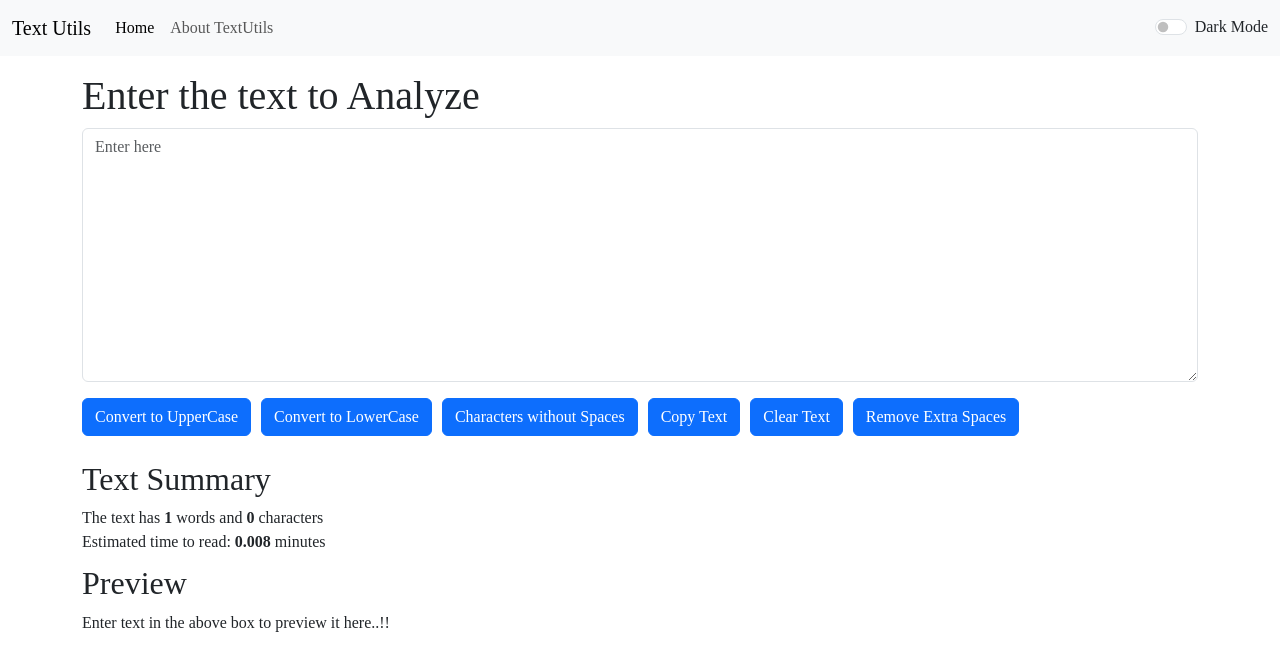
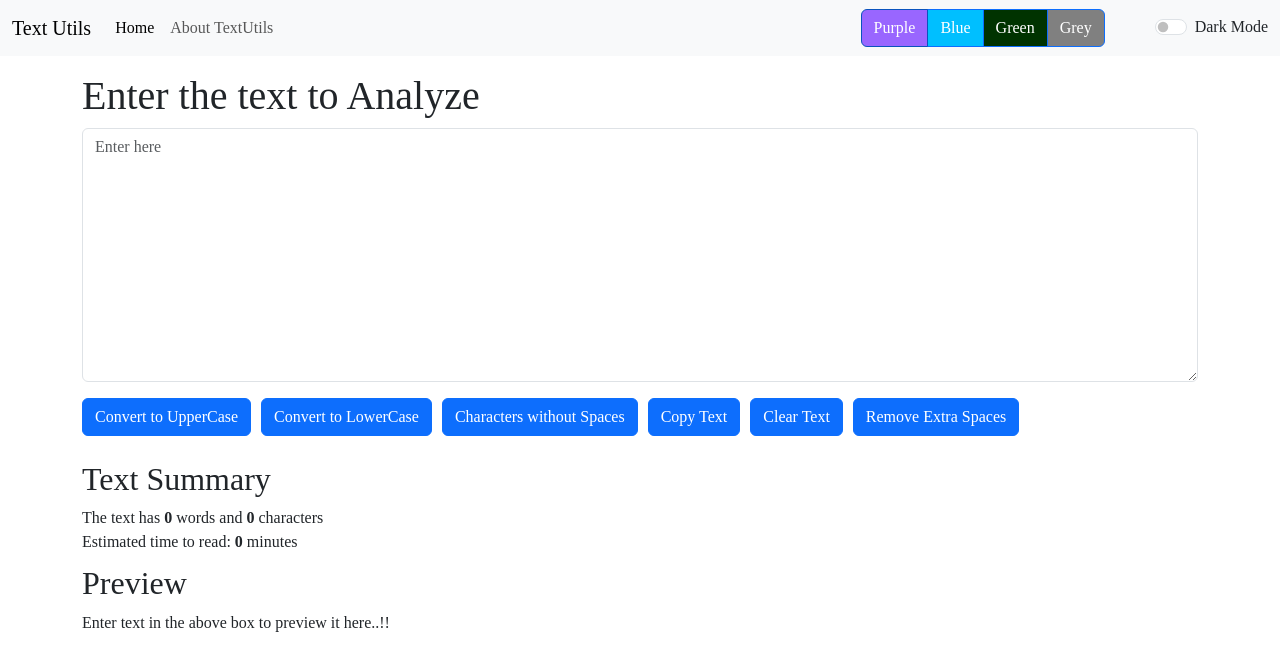
Before and after one commit to awaisnazir08/React-Course, a React (Create React App) app: page / in a window 1280 px wide. Shown: the top 670 px of the page. Built offline with nearby package versions, Linux system fonts and the light colour scheme.

Commit message:
more improvements with the exercise done

```diff
--- a/src/App.js
+++ b/src/App.js
@@ -8,7 +8,51 @@ import Alert from './Components/Alert'
 function App() {
   const [alert,setAlert]=useState(null);
   const [mode,setMode]=useState('light');
+  const [formColor,setFormColor]=useState('white');
+  const settingMode=(modd)=>{
+    console.log('hello');
+    if(modd==='purple')
+    {
+      document.getElementById("button1").classList.add("active");
+      document.getElementById("button2").classList.remove("active");
+      document.getElementById("lastbutton").classList.remove("active");
+      document.body.style.backgroundColor="#9966ff";
+      showAlert("The purple mode has been enabled","success");
+      setFormColor('#9966ff');
+      setMode('dark');
+    }
+    else if(modd==='blue')
+    {
+      document.getElementById("button1").classList.remove("active");
+      document.getElementById("button2").classList.add("active");
+      document.getElementById("lastbutton").classList.remove("active");
+      document.body.style.backgroundColor="#00bfff";
+      showAlert("The blue mode has been enabled","success");
+      setFormColor('#00bfff');
+      setMode('dark');
+    }
+    else if(modd==='grey')
+    {
+      document.getElementById("button1").classList.remove("active");
+      document.getElementById("button2").classList.remove("active");
+      document.getElementById("lastbutton").classList.add("active");
+      document.body.style.backgroundColor="grey";
+      showAlert("The grey mode has been enabled","success");
+      setFormColor('grey');
+      setMode('dark');
+    }
+    else if(modd==='green')
+    {
+      document.getElementById("button1").classList.remove("active");
+      document.getElementById("button2").classList.remove("active");
+      document.getElementById("button3").classList.add("active");
+      document.body.style.backgroundColor="#003300";
+      showAlert("The green mode has been enabled","success");
+      setFormColor('#003300');
+      setMode('dark');
+    }
 
+  }
   const showAlert=(message,type)=>{
     setAlert({
       message:message,
@@ -25,6 +69,7 @@ function App() {
       setMode('dark');
       document.body.style.backgroundColor="#042743";
       showAlert("The dark mode has been enabled","success");
+      setFormColor('#042743');
     }
     else{
       setMode('light');
@@ -34,9 +79,9 @@ function App() {
   }
   return (
     <>
-    <Navbar title="Text Utils" aboutText="About TextUtils" mode={mode} toggleMode={toggleMode} />
+    <Navbar title="Text Utils" aboutText="About TextUtils" mode={mode} toggleMode={toggleMode} settingMode={settingMode}/>
     <Alert alert={alert}/>
-    <TextForm heading="Enter the text to Analyze" placeholder="Enter here" mode={mode} showAlert={showAlert}/>
+    <TextForm heading="Enter the text to Analyze" placeholder="Enter here" mode={mode} showAlert={showAlert} formColor={formColor}/>
     {/* <About/> */}
     </>
   );
--- /dev/null
+++ b/src/Components/Navbar.css
@@ -0,0 +1,21 @@
+
+button{
+    margin:none;
+    padding:none;
+}
+#lastbutton{
+    margin-right:50px;
+}
+
+#button1{
+    background-color: #9966ff;
+}
+#button2{
+    background-color: #00bfff;
+}
+#button3{
+    background-color: #003300;
+}
+#lastbutton{
+    background-color: grey;
+}
--- a/src/Components/Navbar.js
+++ b/src/Components/Navbar.js
@@ -1,7 +1,12 @@
-import React from 'react'
+import React, {useState} from 'react'
 import propTypes from 'prop-types'
+import './Navbar.css'
 
 export default function Navbar(props) {
+
+  const handleMode=(modee)=>{
+    props.settingMode(modee)
+  }
   return (
     <nav className={`navbar navbar-expand-lg navbar-${props.mode} bg-${props.mode}`}>
   <div className="container-fluid">
@@ -18,10 +23,12 @@ export default function Navbar(props) {
           <a className="nav-link" href="/">{props.aboutText}</a>
         </li>
       </ul>
-      {/* <form className="d-flex" role="search">
-        <input className="form-control me-2" type="search" placeholder="Search" aria-label="Search"/>
-        <button className="btn btn-primary" type="submit">Search</button>
-      </form> */}
+      <div className="btn-group">
+        <a id="button1" className="btn btn-primary active" aria-current="page" onClick={()=>handleMode('purple')} >Purple</a>
+        <a id="button2" className="btn btn-primary" onClick={()=>handleMode('blue')}>Blue</a>
+        <a id="button3" className="btn btn-primary" onClick={()=>handleMode('green')}>Green</a>
+        <a id="lastbutton" className="btn btn-primary" onClick={()=>handleMode('grey')}>Grey</a>
+      </div>
       <div className="form-check form-switch">
   <input className="form-check-input" type="checkbox" role="switch" id="flexSwitchCheckDefault" onClick={props.toggleMode}/>
   <label className={`form-check-label text-${props.mode==='light'?'dark':'light'}`} htmlFor="flexSwitchCheckDefault">Dark Mode</label>
--- a/src/Components/TextForm.js
+++ b/src/Components/TextForm.js
@@ -27,12 +27,8 @@ export default function TextForm(props) {
   }
 
   const wordCheck=()=>{
-    let lastchar=text.charAt(text.length-1)
-    if(lastchar===" ")
-    {
-      return text.split(" ").length-1;
-    }
-    return text.split(" ").length;
+    const words = text.trim().split(/\s+/); // Split by one or more spaces
+    return words.length;
   }
 
   const nospace=()=>{
@@ -60,6 +56,10 @@ export default function TextForm(props) {
     props.showAlert("Extra Spaces removed",'success');
   }
 
+  const timeToRead=()=>{
+    const words = text.trim().split(/\s+/); // Split by one or more spaces
+    return words.length;
+  }
   const [text, setText]= useState("");
   // setText("Write text here");
   return (
@@ -68,7 +68,7 @@ export default function TextForm(props) {
         <h1>{props.heading}</h1>
         <div className="mb-3" >
           {/* <label for="myBox" className="form-label">Example textarea</label> */}
-          <textarea className="form-control" id="myBox" value={text} onChange={handleOnChange} rows="10" placeholder={props.placeholder} style={{backgroundColor:`${props.mode==='light'?'white':'#042743'}`,color:`${props.mode==='light'?'black':'white'}`}}></textarea>
+          <textarea className="form-control" id="myBox" value={text} onChange={handleOnChange} rows="10" placeholder={props.placeholder} style={{backgroundColor:`${props.mode==='light'?'white':props.formColor}`,color:`${props.mode==='light'?'black':'white'}`}}></textarea>
         </div>
         <button className="btn btn-primary" onClick={handleOnClick} >Convert to UpperCase</button>
         <button className="btn btn-primary" onClick={handleLoClick} >Convert to LowerCase</button>
@@ -81,9 +81,9 @@ export default function TextForm(props) {
     </div>
     <div className={`container my-4 text-${props.mode==='light'?'dark':'light'}`}>
       <h2>{props.summary}</h2>
-      The text has <b>{wordCheck()}</b> words and <b>{text.length}</b> characters
+      The text has <b>{text.length>0?wordCheck(): 0}</b> words and <b>{text.length}</b> characters
       <br/>
-      Estimated time to read: <b>{text.split(" ").length*0.008}</b> minutes
+      Estimated time to read: <b>{text.length>0?timeToRead()*0.008:0}</b> minutes
       <br></br>
       {/* <br></br> */}
       <h2>Preview</h2>
```
